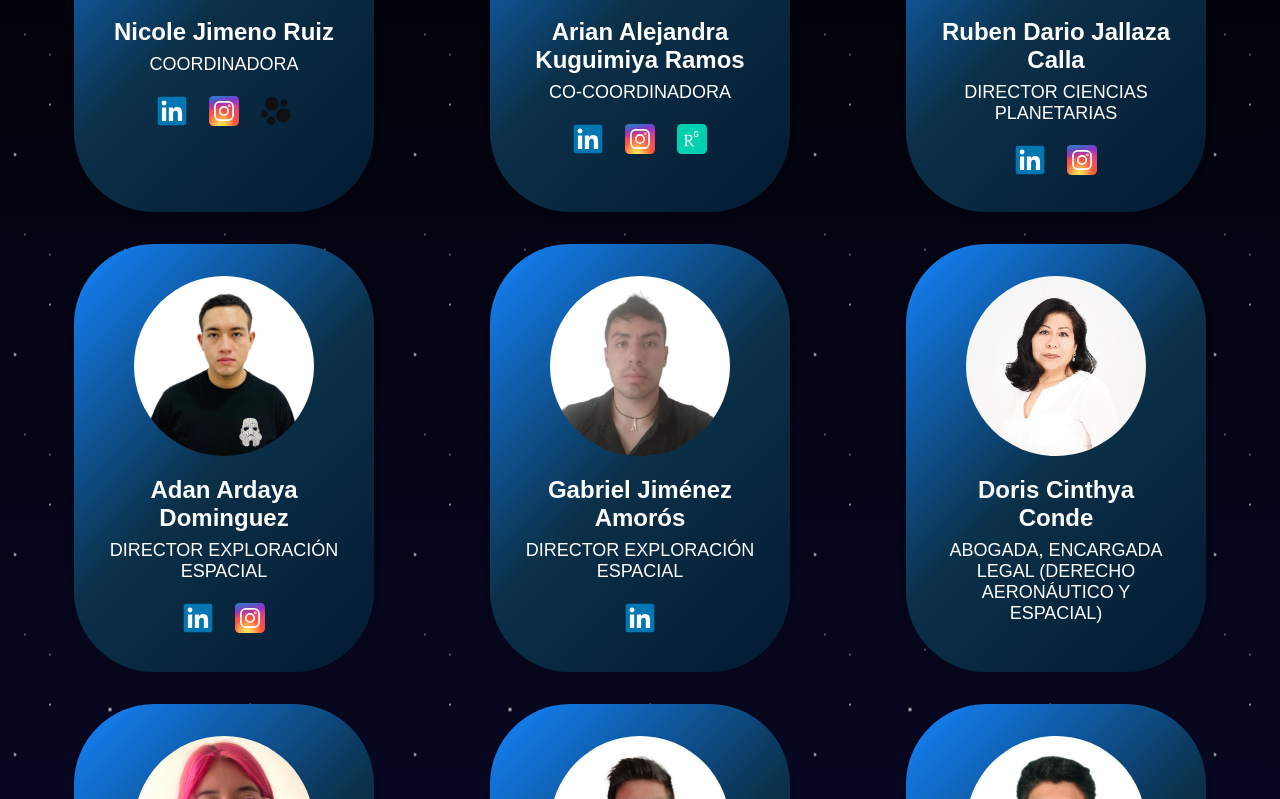
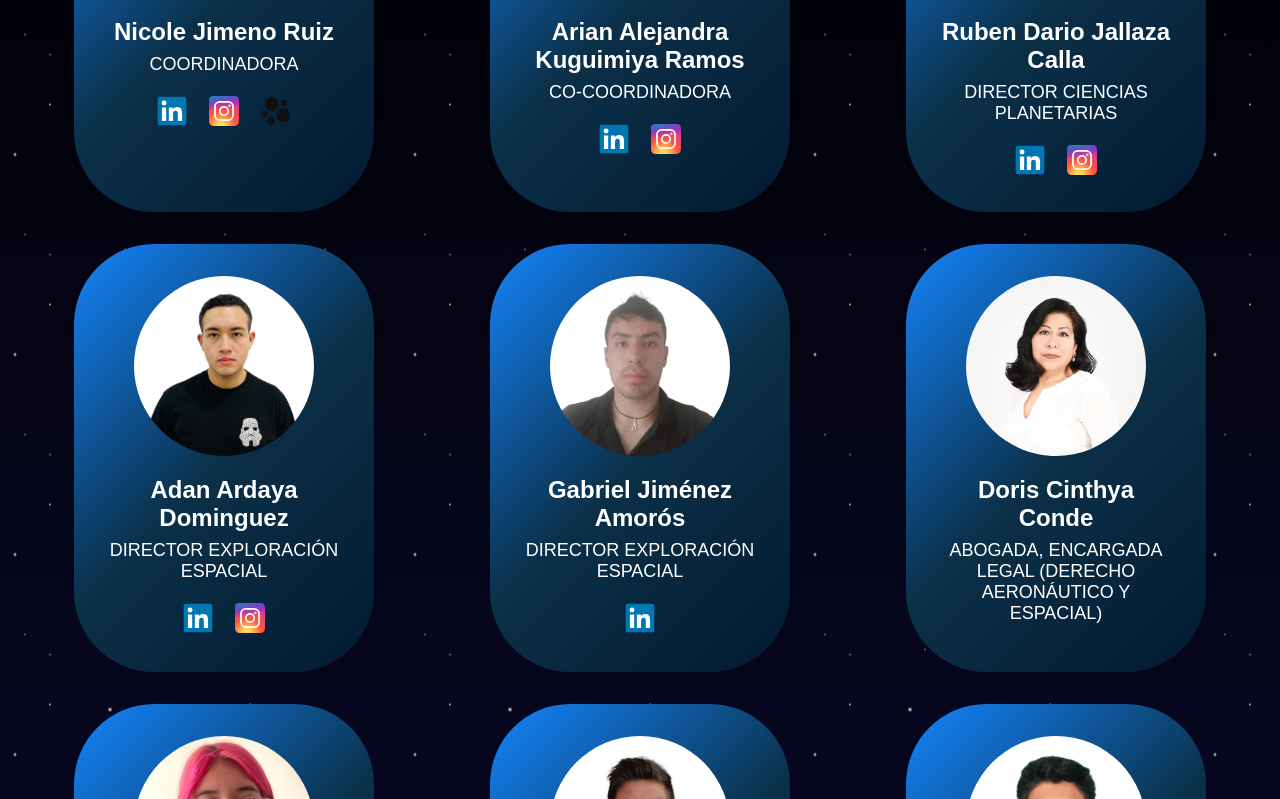
Before and after one commit to fercodes/redbo, a React (Vite) app: page / in a window 1280 px wide. Shown: the part 2041-2840 px from the top of the page. Built offline with nearby package versions, Linux system fonts and the light colour scheme.

Commit message:
Update socials, update photo Alejandra

```diff
--- a/src/constants/teamData.js
+++ b/src/constants/teamData.js
@@ -40,10 +40,6 @@ const teamData = [
       {
         platform: 'instagram',
         link: 'https://www.instagram.com/arian_akr/',
-      },
-      {
-        platform: 'researchgate',
-        link: 'https://www.researchgate.net/profile/Alejandra-Kuguimiya',
       },
     ],
   },
@@ -122,10 +118,6 @@ const teamData = [
         platform: 'instagram',
         link: 'https://www.instagram.com/francomartinezbolivar/',
       },
-      {
-        platform: 'researchgate',
-        link: 'https://www.researchgate.net/profile/Franco-Martinez-Bolivar',
-      },
     ],
   },
   {
```
Also changed, not shown: src/assets/images/alejandra.jpg.
